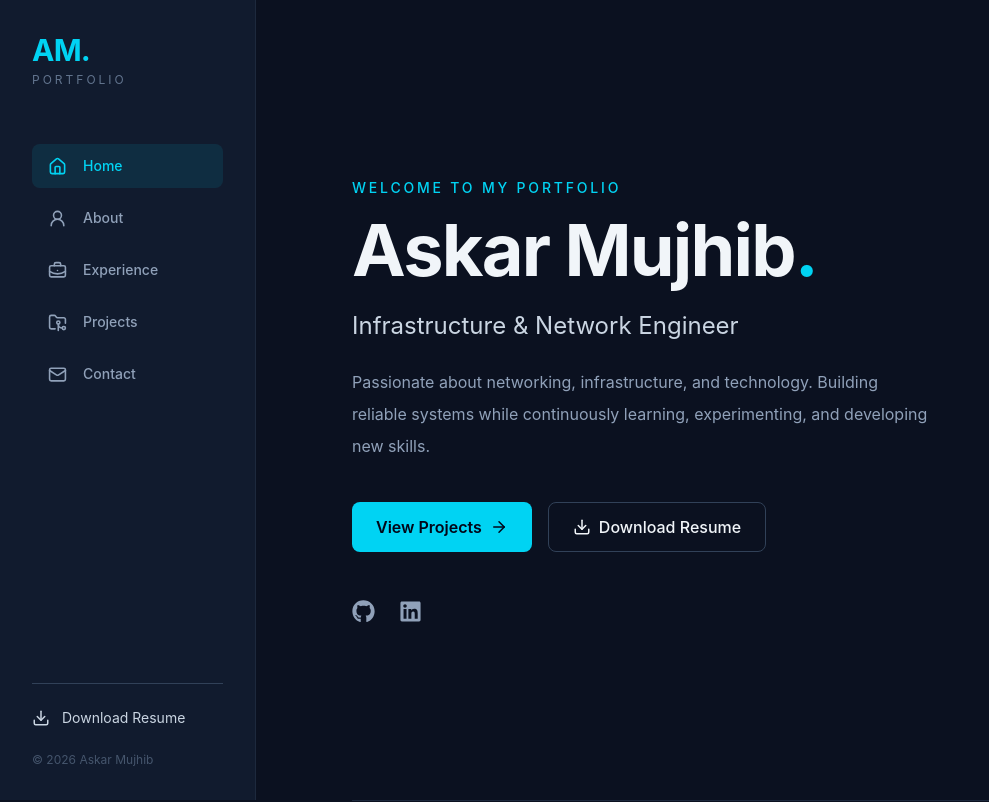
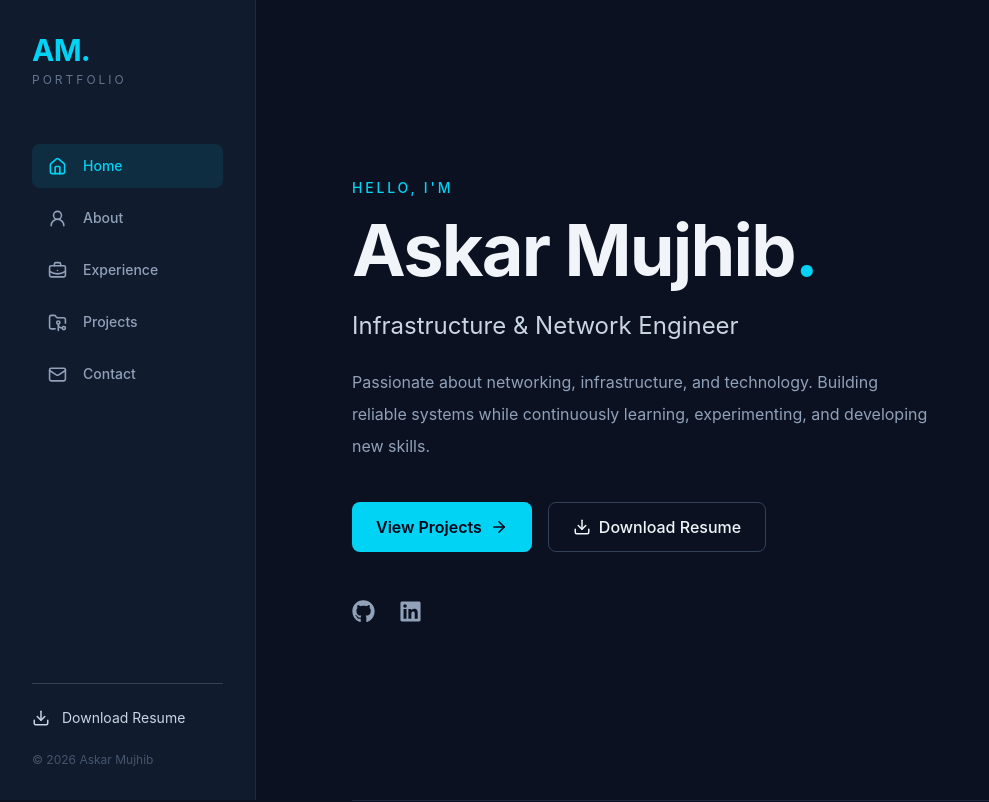
Before and after one commit to Askarmujhib17/askar-portfolio, a React (Vite) app: page / in a window 1280 px wide. Shown: the top 802 px of the page, without its empty margins (0-989 px from the left). Built offline with nearby package versions, Linux system fonts and the light colour scheme.

Commit message:
Test automatic deployment

```diff
--- a/src/App.jsx
+++ b/src/App.jsx
@@ -132,7 +132,7 @@ function App() {
           className="flex min-h-screen flex-col justify-center py-24"
         >
           <p className="mb-4 text-sm font-medium tracking-[0.2em] text-cyan-400">
-            WELCOME TO MY PORTFOLIO
+            HELLO, I'M
           </p>
 
           <h1 className="text-5xl font-bold tracking-tight sm:text-6xl xl:text-7xl">
```
